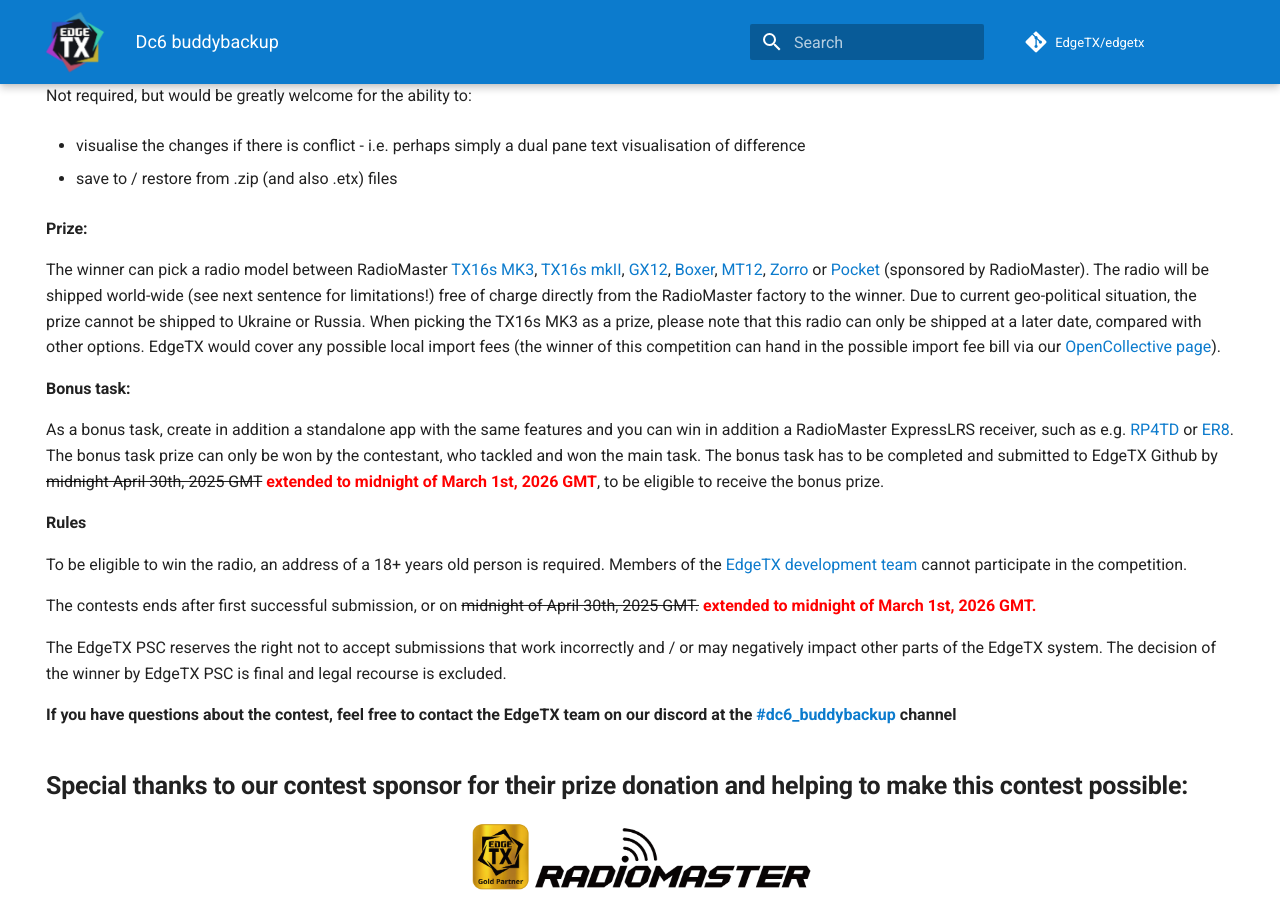
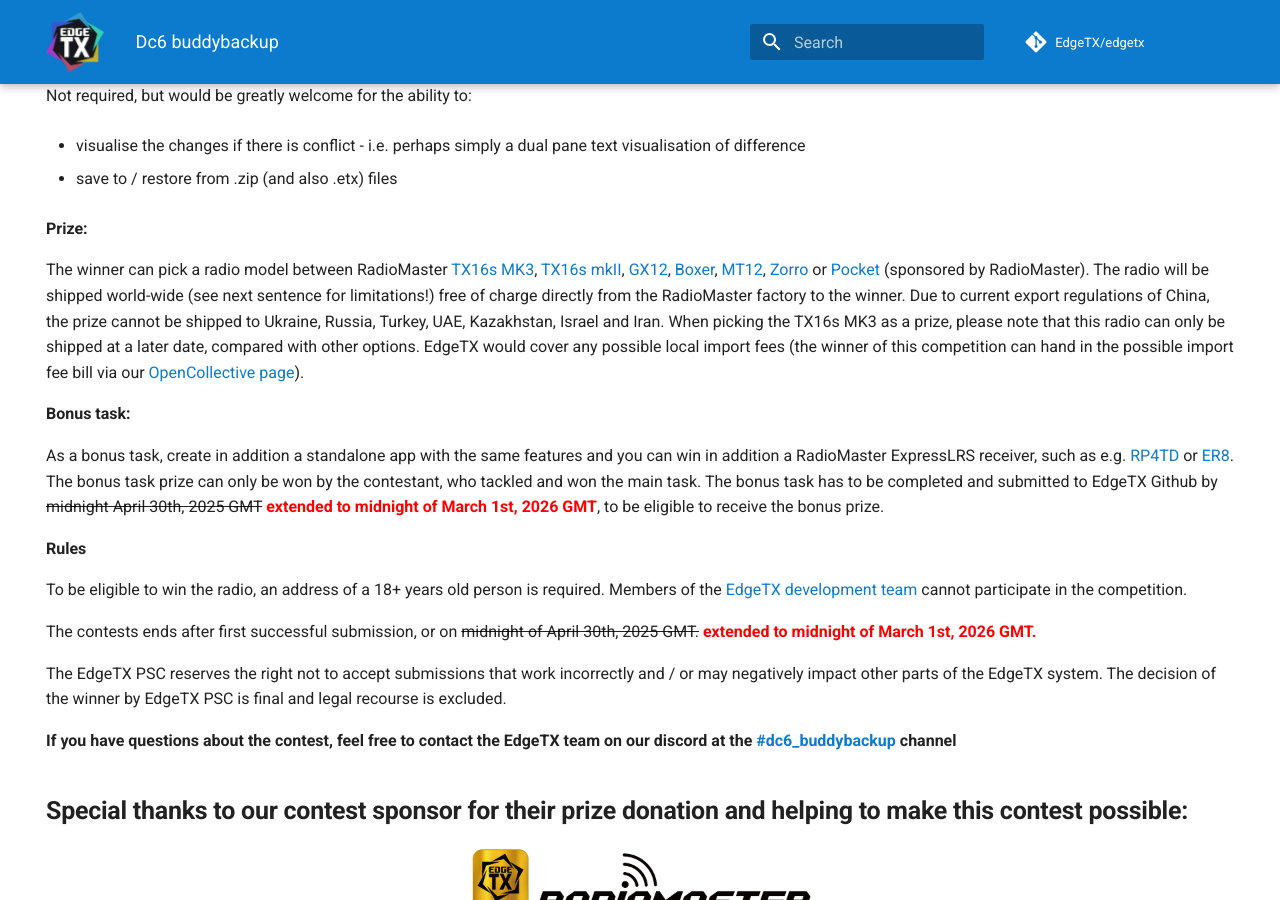
Before and after one commit to EdgeTX/edgetx.github.io, an MkDocs documentation site: the page built from docs/dc6_buddybackup.md, in a window 1280 px wide and 900 px high, scrolled down 1286 px. Built offline with MkDocs 1.6.1 and Material for MkDocs 9.7.7, drawn with Linux system fonts in a browser that asks for light colours; comment, search, counter and statistics services are not loaded.

Commit message:
Export regulations of China.

```diff
--- a/docs/dc6_buddybackup.md
+++ b/docs/dc6_buddybackup.md
@@ -30,7 +30,7 @@
 
 **Prize:**
 
-The winner can pick a radio model between RadioMaster [TX16s MK3](https://radiomasterrc.com/products/tx16s-mk3-radio-controller), [TX16s mkII](https://www.radiomasterrc.com/products/tx16s-mark-ii-radio-controller), [GX12](https://www.radiomasterrc.com/products/gx12-dual-band-gemini-x-radio-controller), [Boxer](https://www.radiomasterrc.com/products/boxer-radio-controller-m2), [MT12](https://www.radiomasterrc.com/products/mt12-surface-radio-controller), [Zorro](https://www.radiomasterrc.com/products/zorro-radio-controller) or [Pocket](https://www.radiomasterrc.com/products/pocket-radio-controller-m2) (sponsored by RadioMaster). The radio will be shipped world-wide (see next sentence for limitations!) free of charge directly from the RadioMaster factory to the winner. Due to current geo-political situation, the prize cannot be shipped to Ukraine or Russia. When picking the TX16s MK3 as a prize, please note that this radio can only be shipped at a later date, compared with other options. EdgeTX would cover any possible local import fees (the winner of this competition can hand in the possible import fee bill via our [OpenCollective page](https://opencollective.com/edgetx/expenses/new)).
+The winner can pick a radio model between RadioMaster [TX16s MK3](https://radiomasterrc.com/products/tx16s-mk3-radio-controller), [TX16s mkII](https://www.radiomasterrc.com/products/tx16s-mark-ii-radio-controller), [GX12](https://www.radiomasterrc.com/products/gx12-dual-band-gemini-x-radio-controller), [Boxer](https://www.radiomasterrc.com/products/boxer-radio-controller-m2), [MT12](https://www.radiomasterrc.com/products/mt12-surface-radio-controller), [Zorro](https://www.radiomasterrc.com/products/zorro-radio-controller) or [Pocket](https://www.radiomasterrc.com/products/pocket-radio-controller-m2) (sponsored by RadioMaster). The radio will be shipped world-wide (see next sentence for limitations!) free of charge directly from the RadioMaster factory to the winner. Due to current export regulations of China, the prize cannot be shipped to Ukraine, Russia, Turkey, UAE, Kazakhstan, Israel and Iran. When picking the TX16s MK3 as a prize, please note that this radio can only be shipped at a later date, compared with other options. EdgeTX would cover any possible local import fees (the winner of this competition can hand in the possible import fee bill via our [OpenCollective page](https://opencollective.com/edgetx/expenses/new)).
 
 
 **Bonus task:**
```
